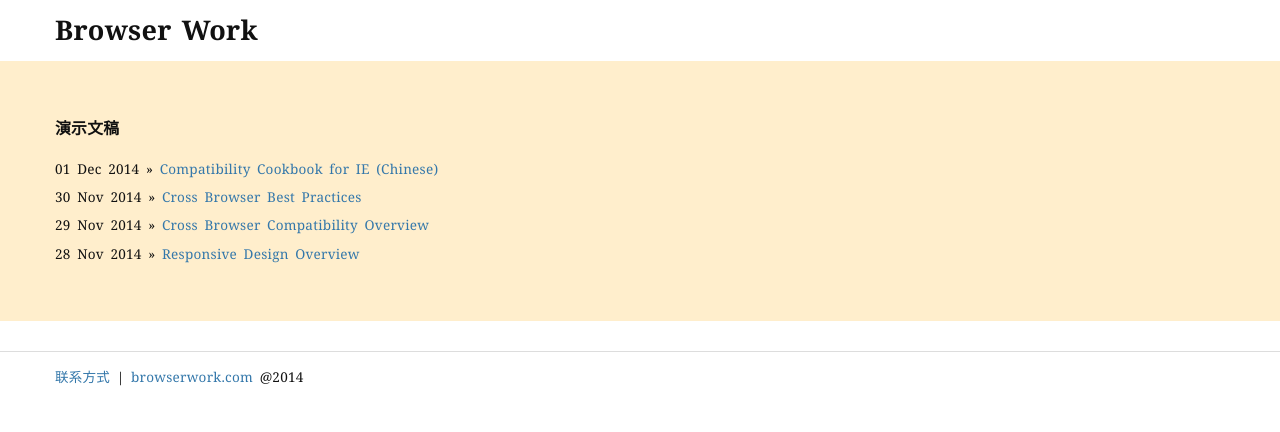
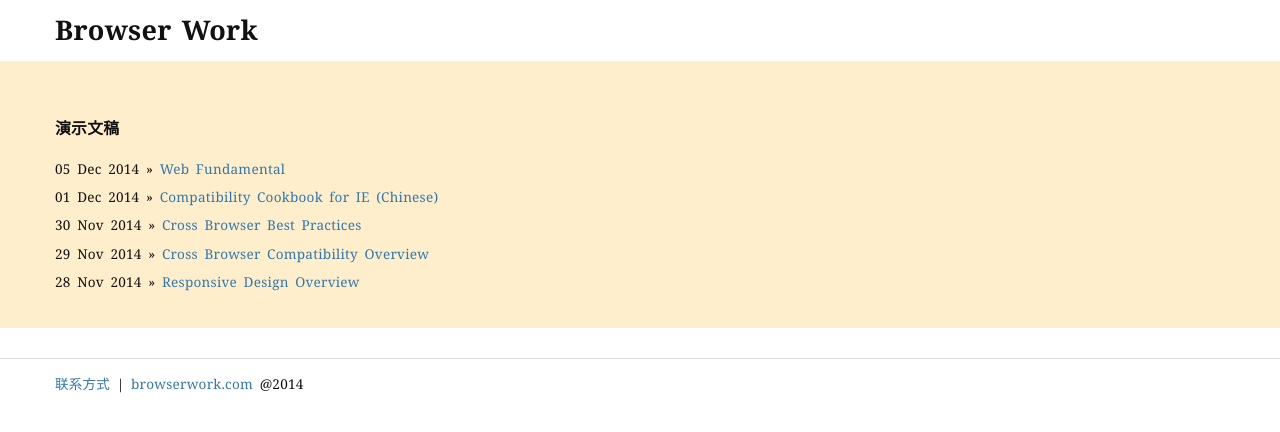
Before and after one commit to aaronz/aaronz.github.com, a Jekyll site: the page built from slides.html, in a window 1280 px wide. Shown: the top 432 px of the page. Built offline with Jekyll 4.4.1, drawn with Linux system fonts in a browser that asks for light colours; Markdown is read by kramdown in place of the engine named in the settings.

Commit message:
Update slides index to include web fundamental.

```diff
--- a/slides.html
+++ b/slides.html
@@ -7,6 +7,7 @@ title: Slides
         <div id="home">
           <h3 class="text-muted">演示文稿</h3>
           <ul class="posts">
+            <li><span>05 Dec 2014</span> &raquo; <a href="slides/web-fundamental.html">Web Fundamental</a></li>
             <li><span>01 Dec 2014</span> &raquo; <a href="slides/compatibility-cookbook-cn.html">Compatibility Cookbook for IE (Chinese)</a></li>
             <li><span>30 Nov 2014</span> &raquo; <a href="slides/cross-browser-best-practices.html">Cross Browser Best Practices</a></li>
             <li><span>29 Nov 2014</span> &raquo; <a href="slides/cross-browser-compatibility.html">Cross Browser Compatibility Overview</a></li>
```
